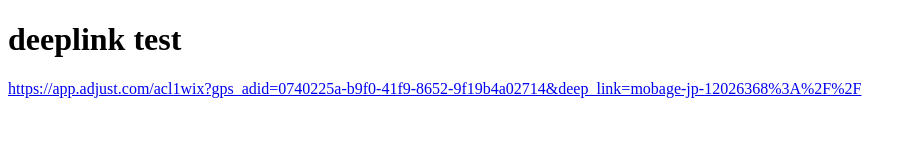
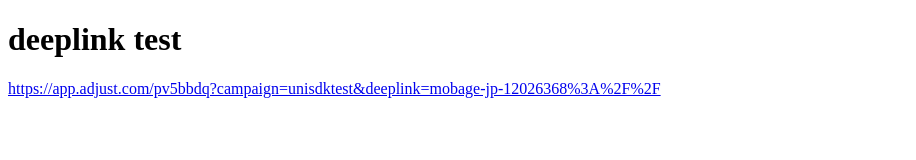
Before and after one commit to hellohtr/hellohtr.github.com, a plain HTML site: page index.html in a window 1280 px wide. Shown: the whole page, without its empty margins (0-916 px from the left). Drawn offline with Linux system fonts and the light colour scheme.

Commit message:
modified:   index.html

```diff
--- a/index.html
+++ b/index.html
@@ -8,6 +8,6 @@
 </head>
 <body>
     <h1>deeplink test</h1>
-    <a href="https://app.adjust.com/acl1wix?gps_adid=0740225a-b9f0-41f9-8652-9f19b4a02714&deep_link=mobage-jp-12026368%3A%2F%2F">https://app.adjust.com/acl1wix?gps_adid=0740225a-b9f0-41f9-8652-9f19b4a02714&deep_link=mobage-jp-12026368%3A%2F%2F</a>
+    <a href="https://app.adjust.com/pv5bbdq?campaign=unisdktest&deeplink=mobage-jp-12026368%3A%2F%2F">https://app.adjust.com/pv5bbdq?campaign=unisdktest&deeplink=mobage-jp-12026368%3A%2F%2F</a>
 </body>
 </html>
```
